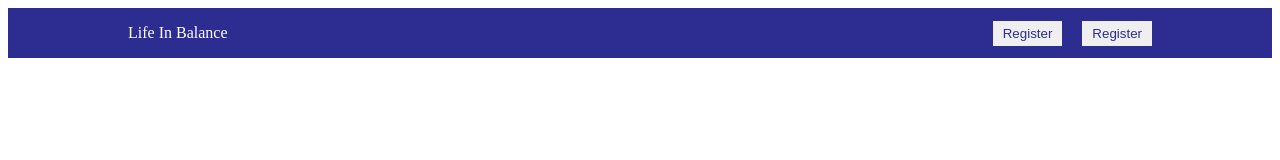
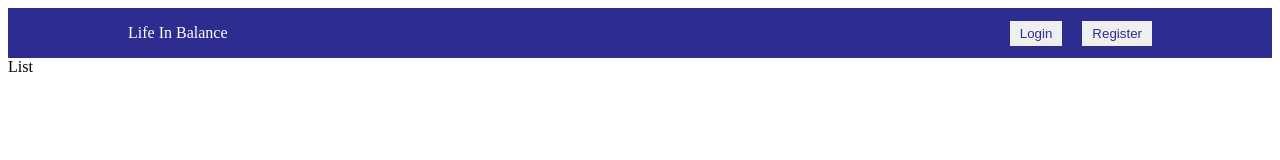
Before and after one commit to AlexBrown4020/mern-project, a React (Create React App) app in the folder client/: page / in a window 1280 px wide. Shown: the top 160 px of the page. Built offline with nearby package versions, Linux system fonts and the light colour scheme.

Commit message:
Feat: Remove Header, implement List

```diff
--- a/client/src/components/navbar/Navbar.jsx
+++ b/client/src/components/navbar/Navbar.jsx
@@ -6,7 +6,7 @@ export const Navbar = () => {
             <div className='navContainer'>
                 <span className='logo'>Life In Balance</span>
                 <div className='navItems'>
-                    <button className='navButton'>Register</button>
+                    <button className='navButton'>Login</button>
                     <button className='navButton'>Register</button>
                 </div>
             </div>
--- a/client/src/pages/home/home.jsx
+++ b/client/src/pages/home/home.jsx
@@ -1,10 +1,14 @@
 import React from 'react';
 import { Navbar } from '../../components/navbar/Navbar';
+import { List } from '../list/List';
 
 export const Home = () => {
     return (
         <div>
             <Navbar/>
+            <div className='lisContainer'>
+                <List />
+            </div>
         </div>
     )
 };
```
